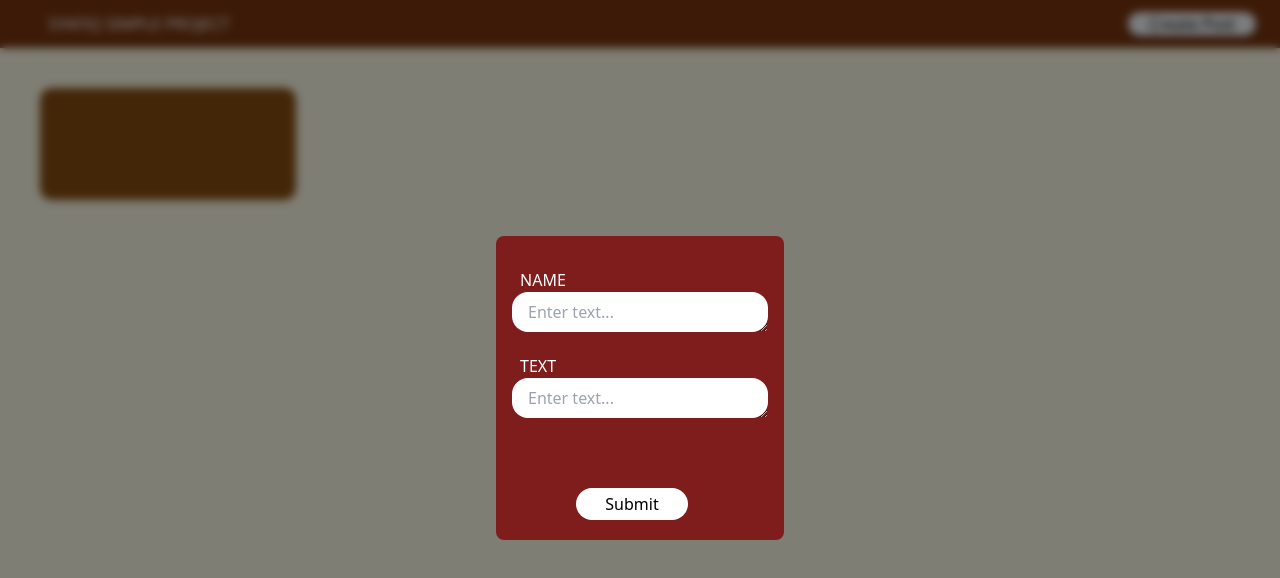
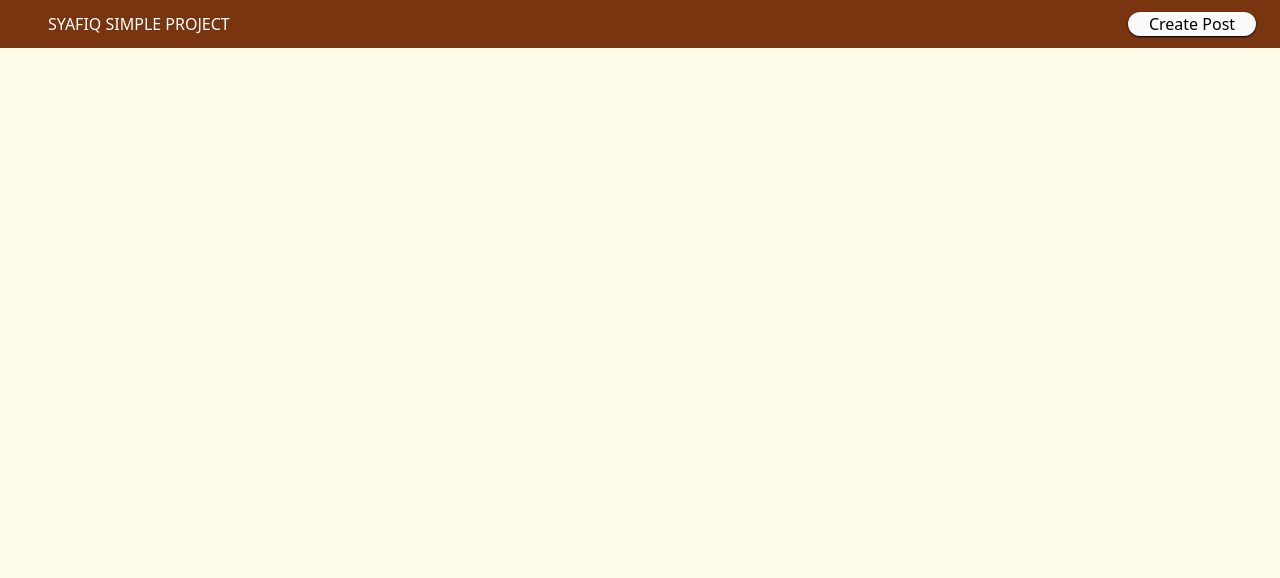
Before and after one commit to syafiqhamidun/react-study-1, a React (Vite) app: page / in a window 1280 px wide. Shown: the top 578 px of the page. Built offline with nearby package versions, Linux system fonts and the light colour scheme.

Commit message:
adding postHandler function

```diff
--- a/src/App.jsx
+++ b/src/App.jsx
@@ -5,7 +5,7 @@ import ListCard from "./component/ListCard"
 
 function App() {
 
-  const [modalIsVisible, setModalIsVisible] = useState(true);
+  const [modalIsVisible, setModalIsVisible] = useState(false);
 
   function hideModalHandler(){
     setModalIsVisible(false)
--- a/src/component/ListCard.jsx
+++ b/src/component/ListCard.jsx
@@ -1,20 +1,16 @@
 /* eslint-disable react/prop-types */
 /* eslint-disable no-undef */
+import { useState } from "react"
 import NewPost from "./NewPost"
 import TextCard from "./textCard"
 import Modal from "./Modal";
-import { useState } from "react"
 
 function ListCard({isPosting, onStopPosting}) {
-    const [nameHandler, setNameHandler] = useState('');
-    const [textHandler, setTextHandler] = useState('');
 
-    function changeNameHandler (event) {
-        setNameHandler(event.target.value)
-    }
+    const [posts, setPosts] = useState([]);
 
-    function changeTextHandler (event) {
-        setTextHandler(event.target.value)
+    function addPostHandler(postData){
+        setPosts((existingPost) => [postData, ...existingPost]);
     }
 
   return (
@@ -22,13 +18,15 @@ function ListCard({isPosting, onStopPosting}) {
         {isPosting && (
             <Modal onClose={onStopPosting}>
                 <NewPost
-                    onNameChange={changeNameHandler}
-                    onTextChange={changeTextHandler}
+                    onCancel={onStopPosting}
+                    onAddPost={addPostHandler}
                 />
             </Modal>
         )}
         <ul className='grid grid-cols-3'>
-            <TextCard author={nameHandler} body={textHandler}/>
+            {posts.map((post) => (
+                <TextCard key={post} author={post.author} body={post.body}/>
+            ))}
         </ul>
     </div>
   )
--- a/src/component/NewPost.jsx
+++ b/src/component/NewPost.jsx
@@ -4,10 +4,33 @@
 import { useState } from "react"
 
 
-export default function NewPost({onTextChange, onNameChange}) {
+export default function NewPost({onCancel, onAddPost}) {
+
+    const [nameHandler, setNameHandler] = useState('');
+    const [textHandler, setTextHandler] = useState('');
+
+    function changeNameHandler (event) {
+        setNameHandler(event.target.value)
+    }
+
+    function changeTextHandler (event) {
+        setTextHandler(event.target.value)
+    }
+
+    function submitHandler(event){
+        /* React is front-end library running in browser, not in server side. To prevent browser generating &
+            sending HTTP request, we can use preventDefault() function. */
+        event.preventDefault();
+        const postData = {
+            body: textHandler,
+            author: nameHandler,
+        };
+        onAddPost(postData)
+        onCancel();
+    }
 
   return (
-    <form className="bg-red-900 h-72 w-72 mx-auto mb-10 py-4 rounded-lg">
+    <form className="bg-red-900 h-72 w-72 mx-auto mb-10 py-4 rounded-lg" onSubmit={submitHandler}>
         <p>
             <label
                 htmlFor="body"
@@ -17,10 +40,12 @@ export default function NewPost({onTextChange, onNameChange}) {
             </label>
             <textarea
                 id="body"
+                required
                 className=" h-10 w-64 ml-4 rounded-2xl"
                 style={{ paddingLeft: '16px', paddingTop: '8px' }}
                 placeholder="Enter text..."
-                onChange={onNameChange}
+                onChange={changeNameHandler}
+
             />
         </p>
         <p className="mt-4">
@@ -32,13 +57,16 @@ export default function NewPost({onTextChange, onNameChange}) {
             </label>
             <textarea
                 className=" h-10 w-64 ml-4 rounded-2xl"
+                required
                 style={{ paddingLeft: '16px', paddingTop: '8px' }}
                 placeholder="Enter text..."
-                onChange={onTextChange}
+                onChange={changeTextHandler}
             />
         </p>
-
-        <button className="bg-white w-28 h-8 rounded-2xl mt-16 ml-20">Submit</button>
+        <div className="flex justify-evenly mt-16">
+            <button type="button" onClick={onCancel} className="bg-white w-28 h-8 rounded-2xl">Cancel</button>
+            <button className="bg-white w-28 h-8 rounded-2xl">Add</button>
+        </div>
     </form>
   )
 }
```
